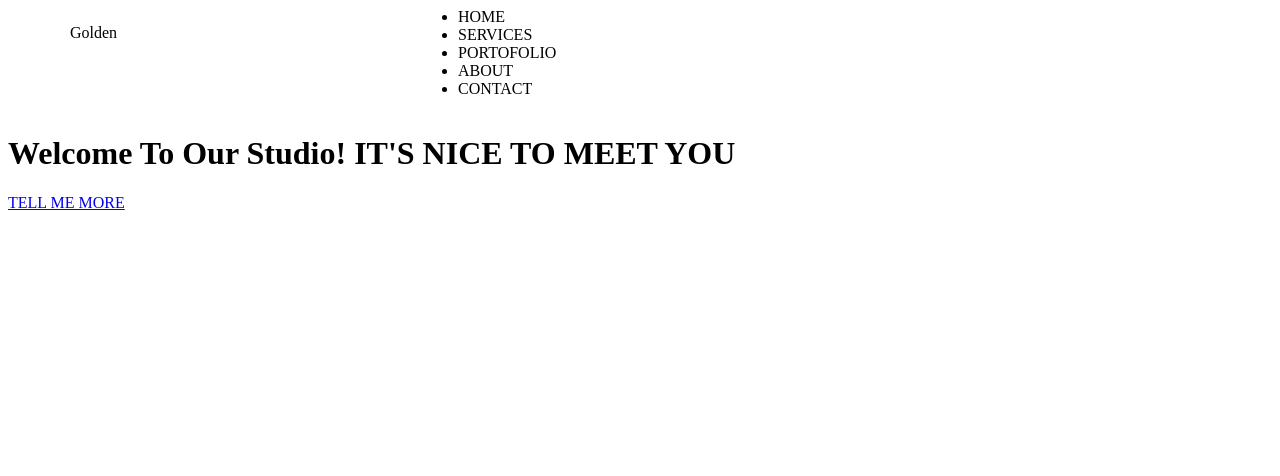
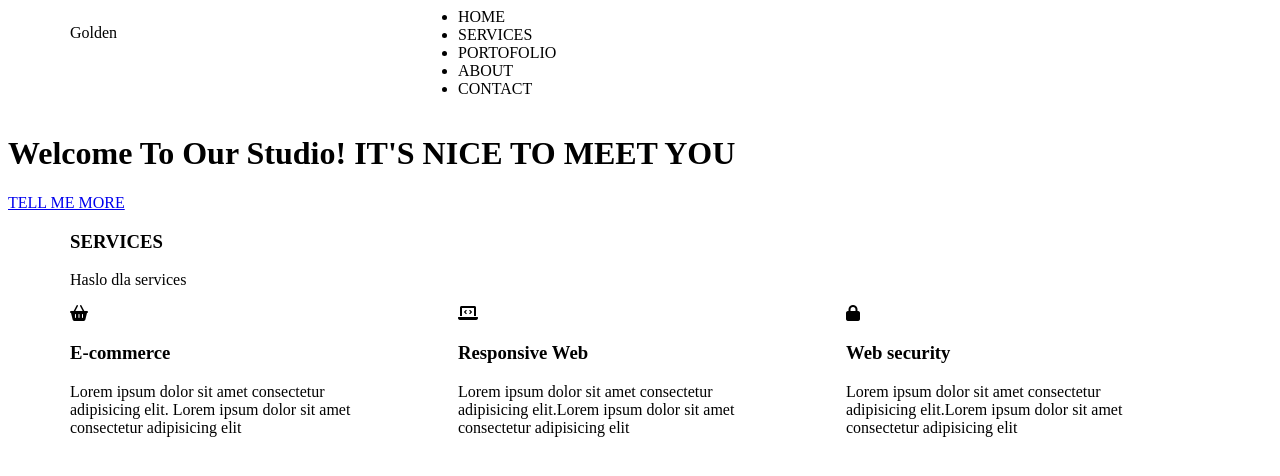
Before and after one commit to Pawelok35/project-task, a website: page index.html in a window 1280 px wide. Drawn offline with nearby package versions, Linux system fonts and the light colour scheme.

Commit message:
Add section Services

```diff
--- a/index.html
+++ b/index.html
@@ -52,7 +52,61 @@
 
 
 
+    <section class="services">
+        <div class="container">
 
+                <div class="services-title">
+                    <h3 class="page-service">SERVICES</h3>
+                    <p>Haslo dla services</p>
+                </div>
+        </div>
+        <div class="boxes">
+        <div class="container ">
+            <div class="row">
+            <div class="col-md-4 col-sm-12">
+                <div class="card">
+                    <div class="col-md-2 col-sm-none">
+                        <i class="fa-solid fa-basket-shopping"></i>
+                    </div>
+
+                    <div class="col-md-10">
+                        <div class="card-body">
+                            <h3> E-commerce</h3>
+                            <a>Lorem ipsum dolor sit amet consectetur adipisicing elit. Lorem ipsum dolor sit amet consectetur adipisicing elit</a>
+                        </div>
+                    </div>
+                </div>
+            </div>
+            <div class="col-md-4 col-sm-12">
+                <div class="card ">
+                        <div class="col-md-2 col-sm-none">
+                            <i class="fa-solid fa-laptop-code"></i>
+                        </div>
+                        <div class="col-md-10">
+                            <div class="card-body">
+                                <h3> Responsive Web</h3>
+                                <a>Lorem ipsum dolor sit amet consectetur adipisicing elit.Lorem ipsum dolor sit amet consectetur adipisicing elit</a>
+                            </div>
+                        </div>
+                </div>
+            </div>
+            <div class="col-md-4 col-sm-12">
+                <div class="card ">
+                        <div class="col-md-2 col-sm-none">
+                            <i class="fa-sharp fa-solid fa-lock"></i>
+                        </div>
+                        <div class="col-md-10">
+                            <div class="card-body">
+                                <h3> Web security</h3>
+                                <a>Lorem ipsum dolor sit amet consectetur adipisicing elit.Lorem ipsum dolor sit amet consectetur adipisicing elit</a>
+                            </div>
+                        </div>
+                </div>
+            </div>
+            </div>
+        </div>
+        </div>
+    </section>
 
 
     <script src="https://cdn.jsdelivr.net/npm/bootstrap@5.1.3/dist/js/bootstrap.bundle.min.js" integrity="sha384-ka7Sk0Gln4gmtz2MlQnikT1wXgYsOg+OMhuP+IlRH9sENBO0LRn5q+8nbTov4+1p" crossorigin="anonymous"></script>
```
